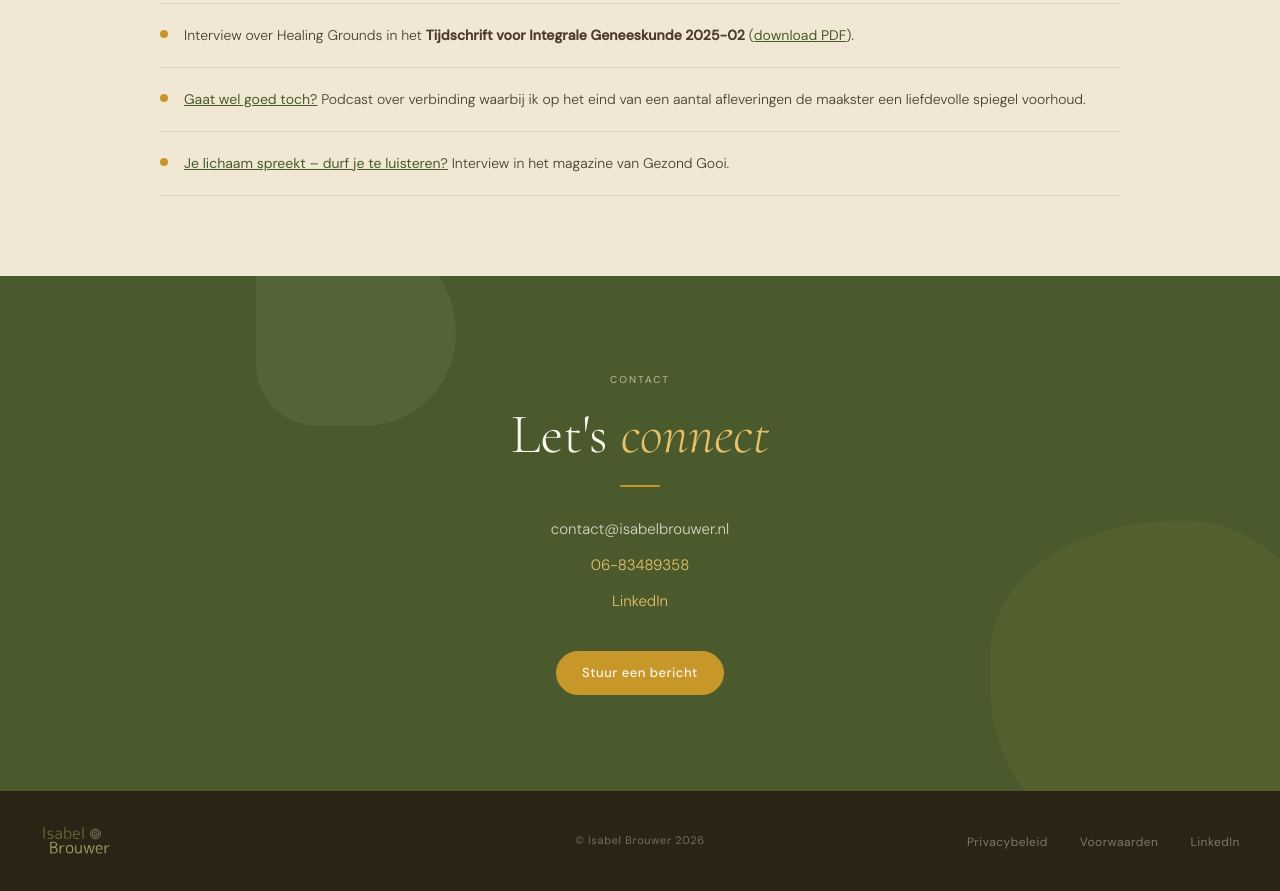
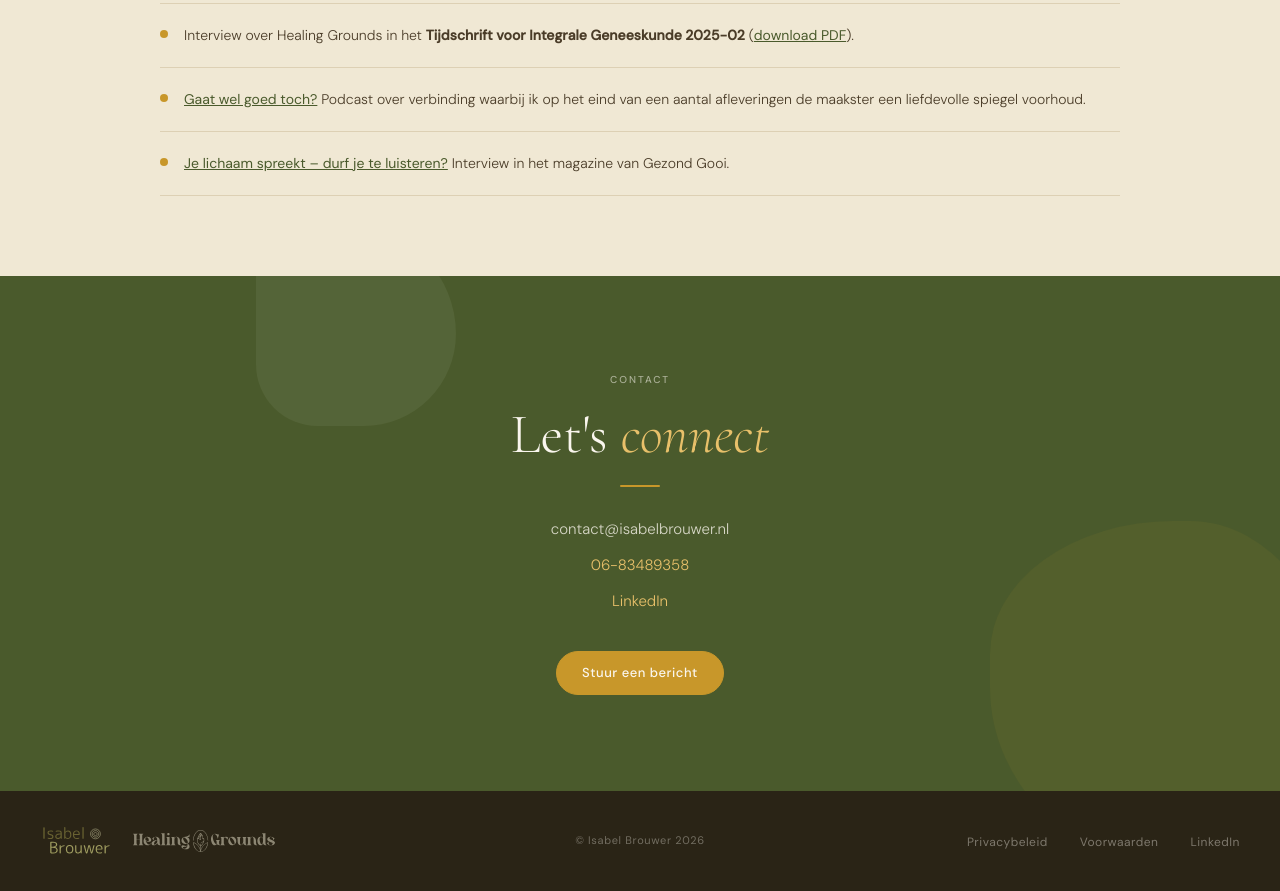
Before and after one commit to isabelbrouwer/isabelbrouwer.nl, an Eleventy site: page src/index.njk in a window 1280 px wide. Shown: the part 4900-5791 px from the top of the page. Built offline with nearby package versions, Linux system fonts and the light colour scheme; Eleventy itself is replaced by a stand-in of ours; files that its build step writes are made by us from their sources.

Commit message:
update footer

```diff
--- a/src/_includes/base.njk
+++ b/src/_includes/base.njk
@@ -34,9 +34,14 @@
 </div>
 
 <footer>
-  <a href="/" class="footer-logo">
-    <img src="/images/logo.svg" alt="Isabel Brouwer" style="height:36px; width:auto; opacity:0.55; filter:brightness(1.4);" />
-  </a>
+  <div class="footer-logos">
+    <a href="/" class="footer-logo">
+      <img src="/images/logo.svg" alt="Isabel Brouwer" style="height:36px; width:auto; opacity:0.55; filter:brightness(1.4);" />
+    </a>
+    <a href="https://www.healinggrounds.org" target="_blank" class="footer-logo">
+      <img src="/images/HG-logo-light.svg" alt="Healing Grounds" style="height:22px; width:auto; opacity:0.5;" />
+    </a>
+  </div>
   <p>&#169; Isabel Brouwer 2026</p>
   <ul class="footer-links">
     <li><a href="/privacybeleid/">Privacybeleid</a></li>
--- a/src/css/style.css
+++ b/src/css/style.css
@@ -133,6 +133,7 @@ section { padding: 5rem 2.5rem; }
 
 /* ── FOOTER ── */
 footer { background: var(--ink); padding: 2rem 2.5rem; display: grid; grid-template-columns: 1fr auto 1fr; align-items: center; gap: 1rem; }
+.footer-logos { display: flex; align-items: center; gap: 1.25rem; }
 .footer-logo { display: flex; align-items: center; }
 .footer-links { display: flex; gap: 2rem; list-style: none; justify-self: end; }
 .footer-links a { font-size: 12px; color: rgba(250,246,238,0.4); text-decoration: none; letter-spacing: 0.04em; }
```
Also changed, not shown: src/images/HG-logo-light.svg (added).
